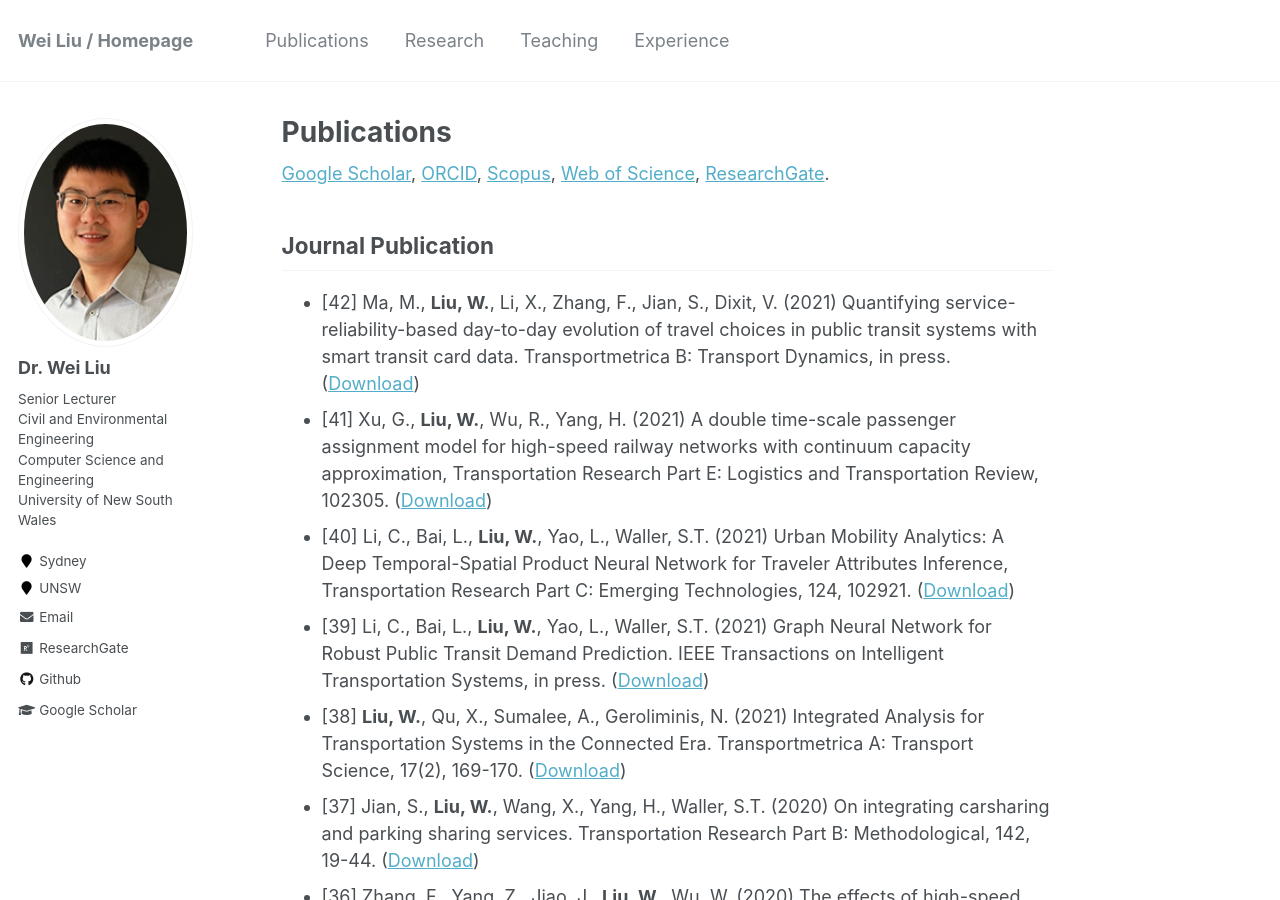
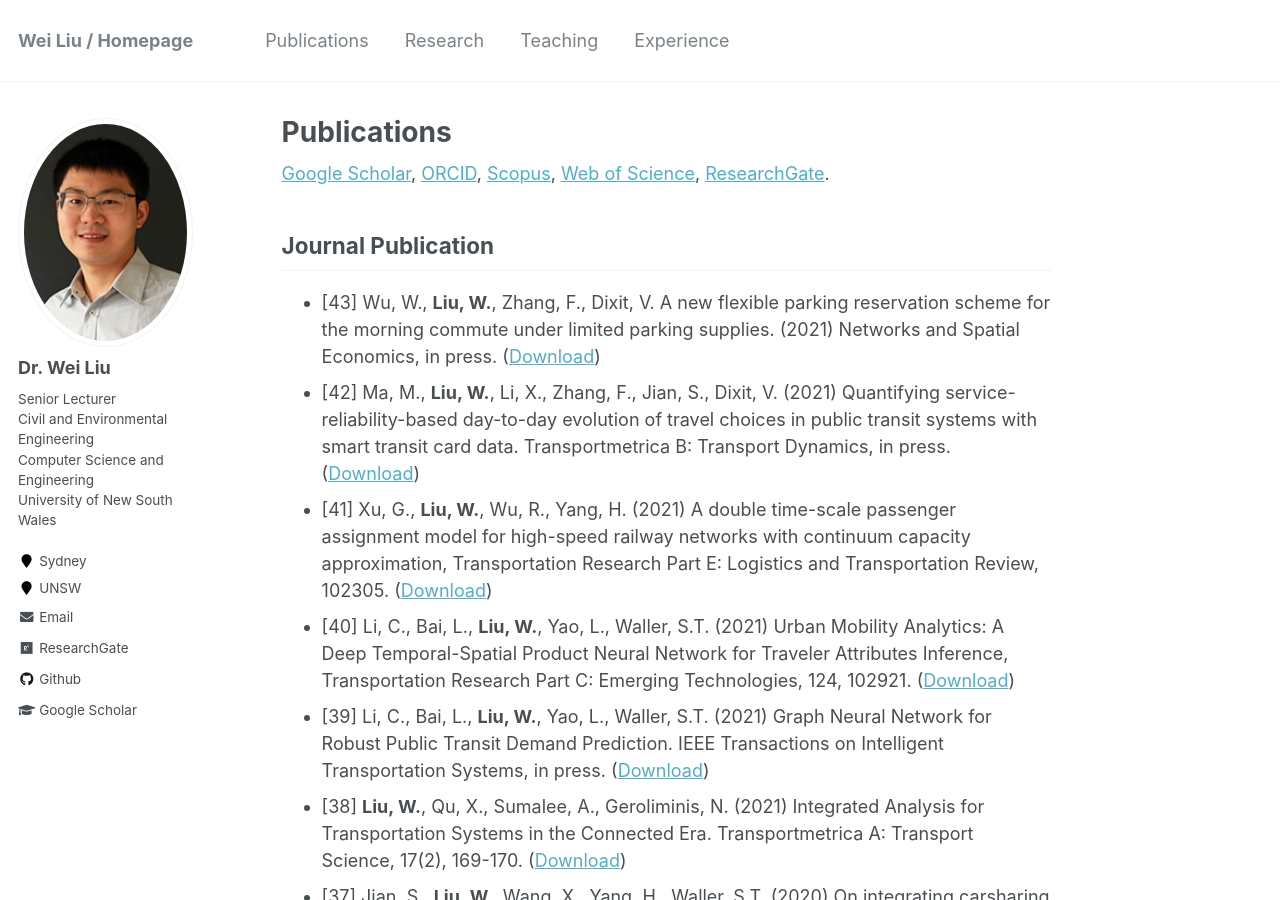
Before and after one commit to weiliu2016/weiliu2016.github.io, a Jekyll site: the page built from _pages/publications.md, in a window 1280 px wide and 900 px high. Built offline with Jekyll 4.4.1, drawn with Linux system fonts in a browser that asks for light colours.

Commit message:
Update publications.md

```diff
--- a/_pages/publications.md
+++ b/_pages/publications.md
@@ -19,7 +19,8 @@ author_profile: true
 
 Journal Publication
 ----------
-* [42] Ma, M., **Liu, W.**, Li, X., Zhang, F., Jian, S., Dixit, V. (2021) Quantifying service-reliability-based day-to-day evolution of travel choices in public transit systems with smart transit card data. Transportmetrica B: Transport Dynamics, in press. ([Download](https://doi.org/DOI))
+* [43] Wu, W., **Liu, W.**, Zhang, F., Dixit, V. A new flexible parking reservation scheme for the morning commute under limited parking supplies. (2021) Networks and Spatial Economics, in press. ([Download](https://doi.org/DOI))
+* [42] Ma, M., **Liu, W.**, Li, X., Zhang, F., Jian, S., Dixit, V. (2021) Quantifying service-reliability-based day-to-day evolution of travel choices in public transit systems with smart transit card data. Transportmetrica B: Transport Dynamics, in press. ([Download](https://doi.org/10.1080/21680566.2021.1916645))
 * [41] Xu, G., **Liu, W.**, Wu, R., Yang, H. (2021) A double time-scale passenger assignment model for high-speed railway networks with continuum capacity approximation, Transportation Research Part E: Logistics and Transportation Review, 102305. ([Download](https://doi.org/10.1016/j.tre.2021.102305))
 * [40] Li, C., Bai, L., **Liu, W.**, Yao, L., Waller, S.T. (2021) Urban Mobility Analytics: A Deep Temporal-Spatial Product Neural Network for Traveler Attributes Inference, Transportation Research Part C: Emerging Technologies, 124, 102921. ([Download](https://doi.org/10.1016/j.trc.2020.102921))
 * [39] Li, C., Bai, L., **Liu, W.**, Yao, L., Waller, S.T. (2021) Graph Neural Network for Robust Public Transit Demand Prediction. IEEE Transactions on Intelligent Transportation Systems, in press. ([Download](https://doi.org/10.1109/TITS.2020.3041234))
```
